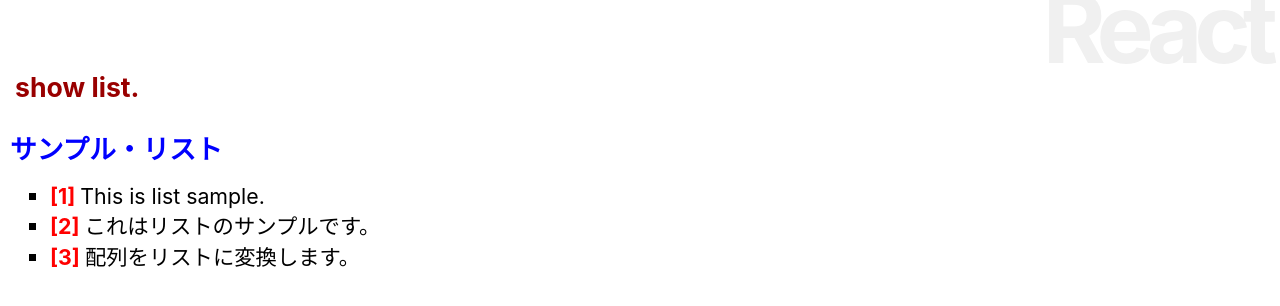
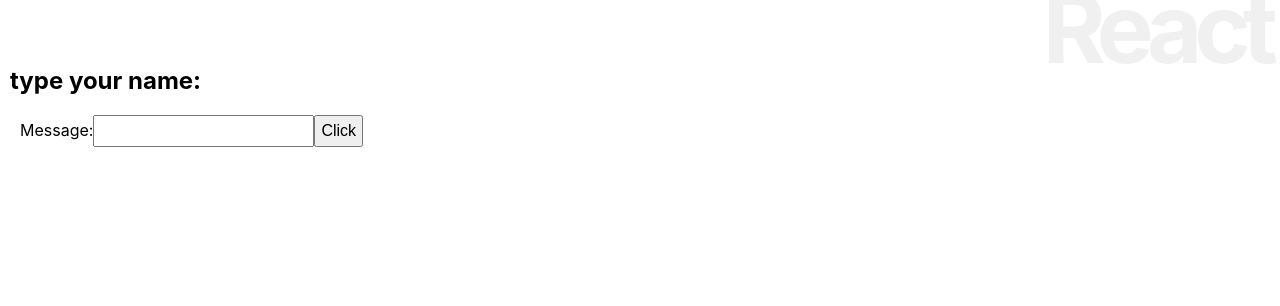
Before and after one commit to yuki-snow1823/React_study, a React (Create React App) app in the folder react-app/: page / in a window 1280 px wide. Shown: the top 306 px of the page. Built offline with nearby package versions, Linux system fonts and the light colour scheme.

Commit message:
[add]子コンポーネントの中の要素の利用

```diff
--- a/react-app/src/App.js
+++ b/react-app/src/App.js
@@ -1,84 +1,61 @@
-import React, { Component } from "react";
-import Rect from "./Rect";
-import "./App.css";
+import React, { Component } from 'react';
+import Rect from './Rect';
+import './App.css';
+
 
 class App extends Component {
-  data = [
-    "This is list sample.",
-    "これはリストのサンプルです。",
-    "配列をリストに変換します。",
-  ];
+  input = '';
+
 
   msgStyle = {
-    fontSize: "20pt",
-    color: "#900",
-    margin: "20px 0px",
+    fontSize:"20pt",
+    color:"#900",
+    margin:"20px 0px",
     padding: "5px",
-  };
+  }
+  inputStyle = {
+    fontSize:"12pt",
+    padding:"5px"
+  }
 
-  constructor(props) {
+
+  constructor(props){
     super(props);
     this.state = {
-      list: this.data,
+      message:'type your name:'
     };
+    this.doChange = this.doChange.bind(this);
+    this.doSubmit = this.doSubmit.bind(this);
   }
 
-  render() {
-    return (
-      <div>
-        <h1> React </h1>
-        <h2 style={this.msgStyle}> show list. </h2>{" "}
-        <List title="サンプル・リスト" data={this.data} />{" "}
-      </div>
-    );
+
+  doChange(event) {
+    this.input = event.target.value;
   }
+
+
+  doSubmit(event) {
+    this.setState({
+      message: 'Hello, ' + this.input + '!!'
+    });
+    event.preventDefault();
+  }
+  render(){
+    return <div>
+      <h1>React</h1>
+      <h2>{this.state.message}</h2>
+      <form onSubmit={this.doSubmit}>
+        <label>
+          <span style={this.inputStyle}></span>Message:
+          <input type="text" style={this.inputStyle} onChange={this.doChange} />
+        </label>
+        <input type="submit" style={this.inputStyle} value="Click" />
+      </form>
+    </div>;
+  }
+
+
 }
 
-class List extends Component {
-  number = 1;
-
-  title = {
-    fontSize: "20pt",
-    fontWeight: "bold",
-    color: "blue",
-  };
-
-  render() {
-    let data = this.props.data;
-    return (
-      <div>
-        <p style={this.title}> {this.props.title} </p>{" "}
-        <ul>
-          {" "}
-          {data.map((item) => (
-            <Item number={this.number++} value={item} key={this.number} />
-          ))}{" "}
-        </ul>{" "}
-      </div>
-    );
-  }
-}
-
-class Item extends Component {
-  li = {
-    listStyleType: "square",
-    fontSize: "16pt",
-    color: "#06",
-    margin: "0px",
-    padding: "0px",
-  };
-  num = {
-    fontWeight: "bold",
-    color: "red",
-  };
-
-  render() {
-    return (
-      <li style={this.li}>
-        <span style={this.num}> [{this.props.number}] </span> {this.props.value}{" "}
-      </li>
-    );
-  }
-}
 
 export default App;
```
